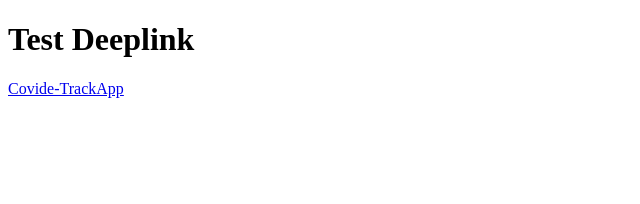
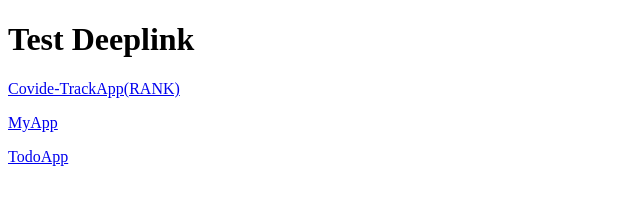
Before and after one commit to gnapahcuna/host-deep, a website: page deeplink.html in a window 1280 px wide. Shown: the whole page, without its empty margins (0-640 px from the left). Drawn offline with Linux system fonts and the light colour scheme.

Commit message:
Update deeplink.html

```diff
--- a/deeplink.html
+++ b/deeplink.html
@@ -4,7 +4,13 @@
     <h1>Test Deeplink</h1>
 
     <p>
-      <a href="paiwad://myapp.covide_trackapp?activity=1&frag=2">Covide-TrackApp</a>
+      <a href="paiwad://myapp.covide_trackapp?activity=1&frag=2">Covide-TrackApp(RANK)</a>
+    </p>
+    <p>
+      <a href="paiwad://myapp.my_app">MyApp</a>
+    </p>
+    <p>
+      <a href="paiwad://myapp.todo_app">TodoApp</a>
     </p>
   </body>
 </html>
```
